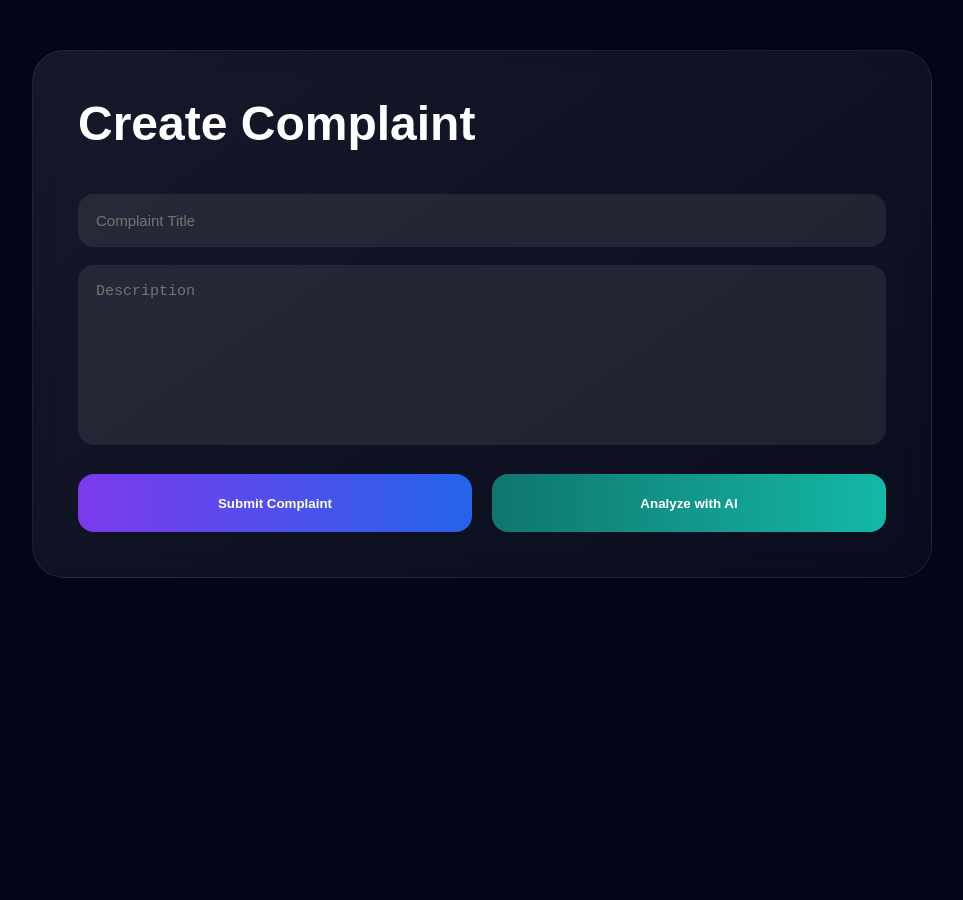
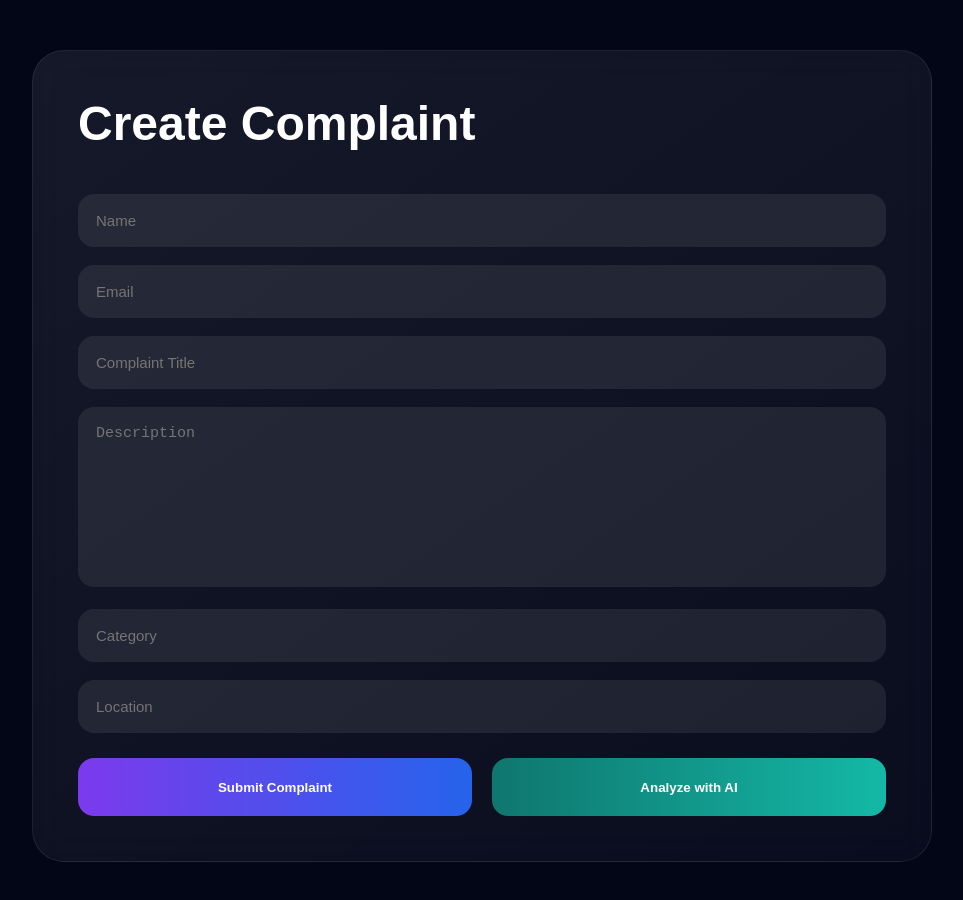
Before and after one commit to DakshSingh01/smart-complaint-management-system, a React (Vite) app in the folder frontend/smart-complaint-management/: page /create-complaint in a window 1280 px wide. Shown: the top 900 px of the page, without its empty margins (158-1121 px from the left). Before the commit the page ends 800 px from the top, so only its background shows below. Built offline with nearby package versions, Linux system fonts and the light colour scheme; sample sign-in values are in the browser's storage.

Commit message:
restored original complaint ui

```diff
--- a/frontend/smart-complaint-management/src/pages/ComplaintForm.jsx
+++ b/frontend/smart-complaint-management/src/pages/ComplaintForm.jsx
@@ -3,8 +3,12 @@ import axios from "axios";
 
 const ComplaintForm = () => {
 
+  const [name, setName] = useState("");
+  const [email, setEmail] = useState("");
   const [title, setTitle] = useState("");
   const [description, setDescription] = useState("");
+  const [category, setCategory] = useState("");
+  const [location, setLocation] = useState("");
 
   const submitHandler = async (e) => {
 
@@ -19,8 +23,12 @@ const ComplaintForm = () => {
       await axios.post(
         "https://smart-complaint-management-system-1-1ymp.onrender.com/api/complaints",
         {
+          name,
+          email,
           title,
           description,
+          category,
+          location,
         },
         {
           headers: {
@@ -29,16 +37,23 @@ const ComplaintForm = () => {
         }
       );
 
-      alert("Complaint Submitted");
+      alert("Complaint Submitted Successfully");
 
+      setName("");
+      setEmail("");
       setTitle("");
       setDescription("");
+      setCategory("");
+      setLocation("");
 
     } catch (error) {
 
       console.log(error);
 
-      alert("Something went wrong");
+      alert(
+        error.response?.data?.message ||
+        "Something went wrong"
+      );
     }
   };
 
@@ -57,6 +72,24 @@ const ComplaintForm = () => {
 
           <input
             type="text"
+            placeholder="Name"
+            value={name}
+            onChange={(e) =>
+              setName(e.target.value)
+            }
+          />
+
+          <input
+            type="email"
+            placeholder="Email"
+            value={email}
+            onChange={(e) =>
+              setEmail(e.target.value)
+            }
+          />
+
+          <input
+            type="text"
             placeholder="Complaint Title"
             value={title}
             onChange={(e) =>
@@ -69,6 +102,24 @@ const ComplaintForm = () => {
             value={description}
             onChange={(e) =>
               setDescription(e.target.value)
+            }
+          />
+
+          <input
+            type="text"
+            placeholder="Category"
+            value={category}
+            onChange={(e) =>
+              setCategory(e.target.value)
+            }
+          />
+
+          <input
+            type="text"
+            placeholder="Location"
+            value={location}
+            onChange={(e) =>
+              setLocation(e.target.value)
             }
           />
 
```
